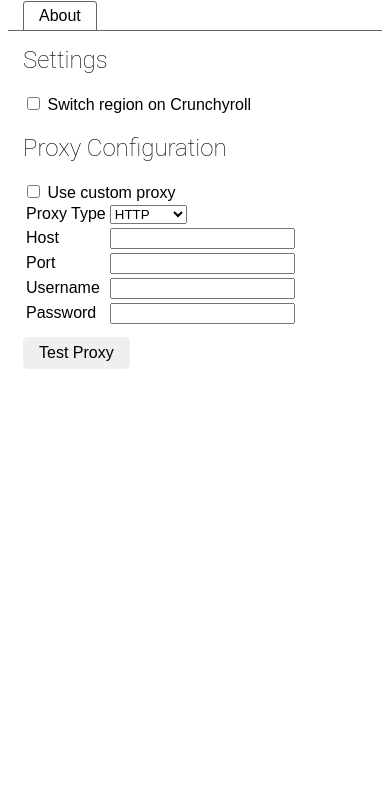
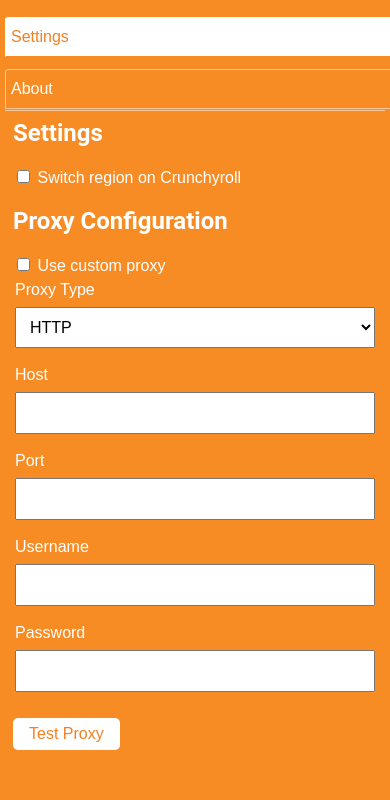
Before and after one commit to fhuhne/CR-Unblocker, a browser extension: page src/dashboard.html in a window 390 px wide. Shown: the part 54-854 px from the top of the page. Drawn offline with Linux system fonts and the light colour scheme.

Commit message:
feat(dashboard): improve responsiveness for mobile and desktop
This commit enhances the UI to be more responsive on both desktop and mobile devices. The changes include adjusting the layout, font sizes, and spacing to ensure a better user experience across different screen sizes. The goal is to make the dashboard more user-friendly and visually appealing on all devices.

```diff
--- a/src/background.js
+++ b/src/background.js
@@ -72,7 +72,7 @@ function fetchWithTimeout(url, options = {}, timeout = 5000) {
 		.finally(() => clearTimeout(timer));
 }
 
-browser.runtime.onMessage.addListener((message, sender) => {
+browser.runtime.onMessage.addListener((message) => {
 	if (message.action === 'testProxy') {
 		proxyTestInProgress = true;
 		proxyTestError = null;
--- a/src/dashboard.css
+++ b/src/dashboard.css
@@ -1,54 +1,61 @@
-body {
+html, body {
+	margin: 0;
+	padding: 0;
+	height: 100vh;
 	font-family: Montserrat, sans-serif;
+	display: flex;
+	flex-direction: column;
+	background-color: #f78c25;
+	color: white;
+}
+
+.tab-area {
+	display: flex;
+	flex-direction: column;
+	height: 100vh;
 }
 
 .tabs {
 	padding: 0 0 0 10px;
 	margin: 0;
-	border-bottom: 1px solid #666;
+	border-bottom: 1px solid #fff8;
+	display: flex;
+	align-items: center;
+	flex-wrap: wrap;
+	background-color: #f78c25;
 }
-.tabs::after {
-	display: block;
-	clear: both;
-	content: "";
-}
+
 .tabs li {
 	list-style: none;
 	margin: 0 5px;
-	float: left;
 	position: relative;
 	bottom: -1px;
 }
-.tabs li p {
-	margin: 0;
-}
+
 .tabs li a {
 	text-decoration: none;
-	color: black;
+	color: white;
 	padding: 5px 15px;
 	margin-top: 8px;
 	border-radius: 3px 3px 0 0;
-	border: 1px solid #666;
-	display: inline-block;
+	border: 1px solid #fff8;
+	background-color: transparent;
+	transition: background 0.2s, color 0.2s;
 }
-.tabs li a:hover, .tabs li.active a {
-	border-bottom: 1px solid white;
+
+.tabs li a:hover,
+.tabs li.active a {
+	background-color: white;
+	color: #f38022;
+	border-bottom: 1px solid #f78c25;
 	padding: 9px 15px;
 	margin-top: 0;
 }
 
-.tab-content {
-	padding: 15px;
-}
-.tab {
-	display: none;
-}
-.tab.active {
-	display: block;
-}
 .brand {
 	font-family: Roboto, sans-serif;
 	font-size: 1.2rem;
+	color: white;
 }
 .tabs li p.brand {
 	margin-top: 4px;
@@ -58,9 +65,26 @@ body {
 	font-size: 0.8rem;
 }
 
+.tab-content {
+	flex: 1 1 auto;
+	overflow-y: auto;
+	padding: 15px;
+	min-height: 0;
+	background-color: #f78c25;
+	color: white;
+}
+
+.tab {
+	display: none;
+}
+.tab.active {
+	display: block;
+}
+
 h1, h2, h3, h4, h5, h6 {
-	font-weight: lighter;
+	font-weight: bold;
 	font-family: Roboto, sans-serif;
+	color: white;
 }
 .tab :first-child {
 	margin-top: 0;
@@ -74,4 +98,86 @@ h1, h2, h3, h4, h5, h6 {
 	border-radius: 5px;
 	border: none;
 	font-size: 1rem;
+	background-color: white;
+	color: #f38022;
+	min-width: 80%;
+	text-align: center;
+	transition: background 0.2s, color 0.2s;
 }
+.cr-button:hover {
+	background-color: #ffb268;
+	color: white;
+}
+
+.tab-content::-webkit-scrollbar {
+	width: 8px;
+}
+.tab-content::-webkit-scrollbar-thumb {
+	background-color: rgb(255 255 255 / 30%);
+	border-radius: 4px;
+}
+
+@media (max-width: 600px) {
+	html, body {
+		font-size: 16px;
+		padding: 0;
+		min-width: 0;
+	}
+
+	.tab-area, .tab-content {
+		padding: 5px;
+	}
+
+	.tabs {
+		flex-direction: column;
+		padding: 0;
+	}
+
+	.tabs li {
+		margin: 2px 0;
+		width: 100%;
+	}
+
+	.tabs li a, .tabs li.active a, .tabs li p.brand {
+		width: 100%;
+		display: block;
+		padding: 10px 5px;
+		text-align: left;
+		font-size: 1rem;
+	}
+
+	.tab-content {
+		padding: 8px;
+	}
+
+	table {
+		width: 100%;
+		font-size: 1em;
+	}
+
+	table tr {
+		display: flex;
+		flex-direction: column;
+		margin-bottom: 10px;
+	}
+
+	table td {
+		padding: 4px 0;
+		display: block;
+		width: 100%;
+	}
+
+	input[type="text"], input[type="password"], select {
+		width: 100%;
+		font-size: 1em;
+		padding: 10px;
+		box-sizing: border-box;
+	}
+
+	.cr-button {
+		min-width: 100%;
+		font-size: 1em;
+		padding: 12px 0;
+		margin: 12px 0;
+	}
+}
--- a/src/dashboard.html
+++ b/src/dashboard.html
@@ -2,6 +2,7 @@
 <html>
 <head>
     <meta charset="utf-8"/>
+    <meta name="viewport" content="width=device-width, initial-scale=1.0">
     <title>CR Unblocker Dashboard</title>
     <link rel="stylesheet" href="dashboard.css"/>
 </head>
@@ -9,7 +10,7 @@
 <body>
 <div class="tab-area">
     <ul class="tabs">
-        <li><p class="brand">CR-Unblocker <span>v3.0.2</span></p></li>
+        <li><p class="brand">CR-Unblocker <span>v3.0.3</span></p></li>
         <li class="active"><a href="#tab-settings">Settings</a></li>
         <li><a href="#tab-about">About</a></li>
     </ul>
--- a/src/dashboard.js
+++ b/src/dashboard.js
@@ -73,7 +73,7 @@ addSettingInput('proxyPass')
 function displaySettings(settings) {
 	document.getElementById('switchRegion').checked = settings.switchRegion
 	document.getElementById('proxyCustom').checked = settings.proxyCustom
-	document.getElementById('proxyType').value = settings.proxyType || 'socks5'
+	document.getElementById('proxyType').value = settings.proxyType || 'socks'
 	document.getElementById('proxyHost').value = settings.proxyHost
 	document.getElementById('proxyPort').value = settings.proxyPort
 	document.getElementById('proxyUser').value = settings.proxyUser
--- a/src/popup.css
+++ b/src/popup.css
@@ -1,38 +1,42 @@
 body {
-	width: 200px;
-	margin: 0;
-	font-size: 0.9rem;
+	width: 100vw;
+	max-width: 350px;   /* or your desired desktop max width */
+	min-width: 200px;   /* set a minimum for usability */
+	margin: 0 auto;
+	font-size: 0.95rem;
 	text-align: center;
 	color: white;
 	background-color: #f78c25;
 	font-family: Montserrat, sans-serif;
+	padding: 0.5em;
+	box-sizing: border-box;
 }
 
 hr {
-	margin: 0 3px 1rem;
-	border: solid 1px rgba(255 255 255 / 20%);
+	margin: 0 0.3em 1em;
+	border: solid 0.08em rgb(255 255 255 / 20%);
 }
 
 .bigger {
-	font-size: 1.2rem;
+	font-size: 1.2em;
 }
 
 .cr-topbar {
-	padding: 8px 0;
+	padding: 0.5em 0;
 	display: block;
 }
 
 .cr-footerbar {
-	font-size: 0.7rem;
-	padding: 12px 0;
+	font-size: 0.75em;
+	padding: 0.8em 0;
 	display: block;
 	color: white;
 	background-color: #dc7c20;
 }
 
 .cr-topbar p {
-	font-size: 1.3rem;
-	margin: 3px 3px 0;
+	font-size: 1.2em;
+	margin: 0.25em 0.2em 0;
 	font-weight: bold;
 	font-family: Roboto, sans-serif;
 }
@@ -42,21 +46,31 @@ hr {
 }
 
 .cr-checkbox {
-	font-size: 1rem;
+	font-size: 1em;
+	vertical-align: middle;
 }
 
 .cr-button {
-	font-size: 1rem;
+	font-size: 1em;
 	color: #f38022;
-	min-width: 80%;
+	width: 85%;
+	max-width: 18em;
+	min-width: 6em;
 	cursor: pointer;
 	display: block;
-	margin: 10px auto 15px;
-	padding: 10px;
-	border-radius: 5px;
+	margin: 0.8em auto 1em;
+	padding: 0.65em 1.2em;
+	border-radius: 0.33em;
 	border: none;
 	background-color: white;
 	text-align: center;
+	transition: background 0.2s, color 0.2s;
+	box-sizing: border-box;
+}
+
+.cr-button:active {
+	background-color: #ffb268;
+	color: white;
 }
 
 .blink {
@@ -96,3 +110,13 @@ hr {
 		opacity: 0;
 	}
 }
+
+body.mobile-popup .cr-button,
+body.mobile-popup .bigger {
+	font-size: 1.2em;
+	padding: 1em 0.5em;
+	width: 100%;
+}
+body.mobile-popup label {
+	font-size: 1.15em;
+}
--- a/src/popup.js
+++ b/src/popup.js
@@ -110,3 +110,7 @@ window.addEventListener('unload', () => {
 		clearInterval(proxyStatusInterval)
 	}
 })
+
+if (/android|iphone|ipad|mobile/i.test(navigator.userAgent)) {
+	document.body.classList.add('mobile-popup');
+}
--- a/src/settings.js
+++ b/src/settings.js
@@ -13,7 +13,7 @@ var browser = browser || chrome;
 		proxyPort: 1080,
 		proxyUser: '',
 		proxyPass: '',
-		proxyType: 'socks5'
+		proxyType: 'socks'
 	}
 	let validSettings = Object.keys(settings);
 
```
Also changed, not shown: src/popup.html (+2 -1 lines).
